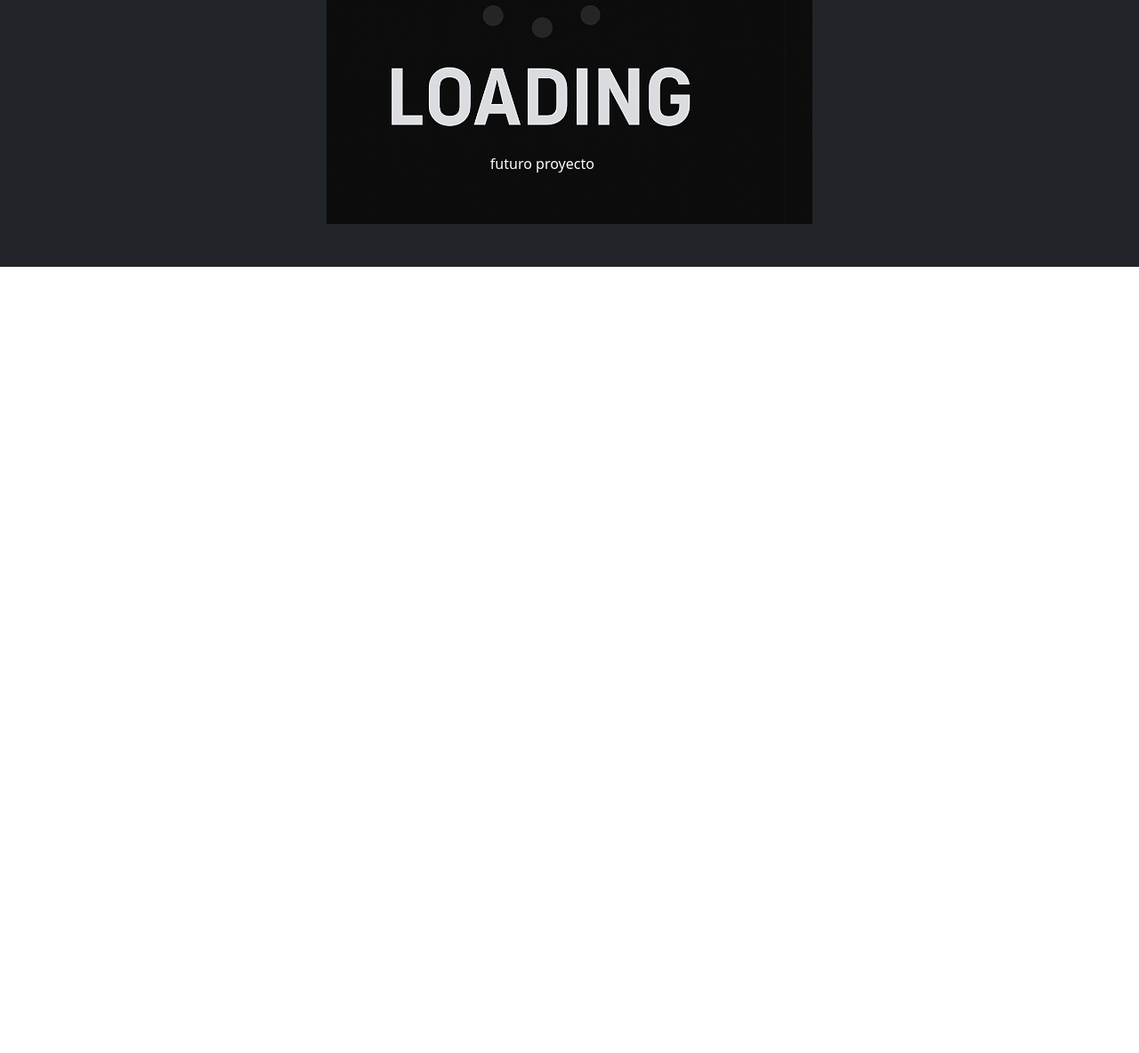
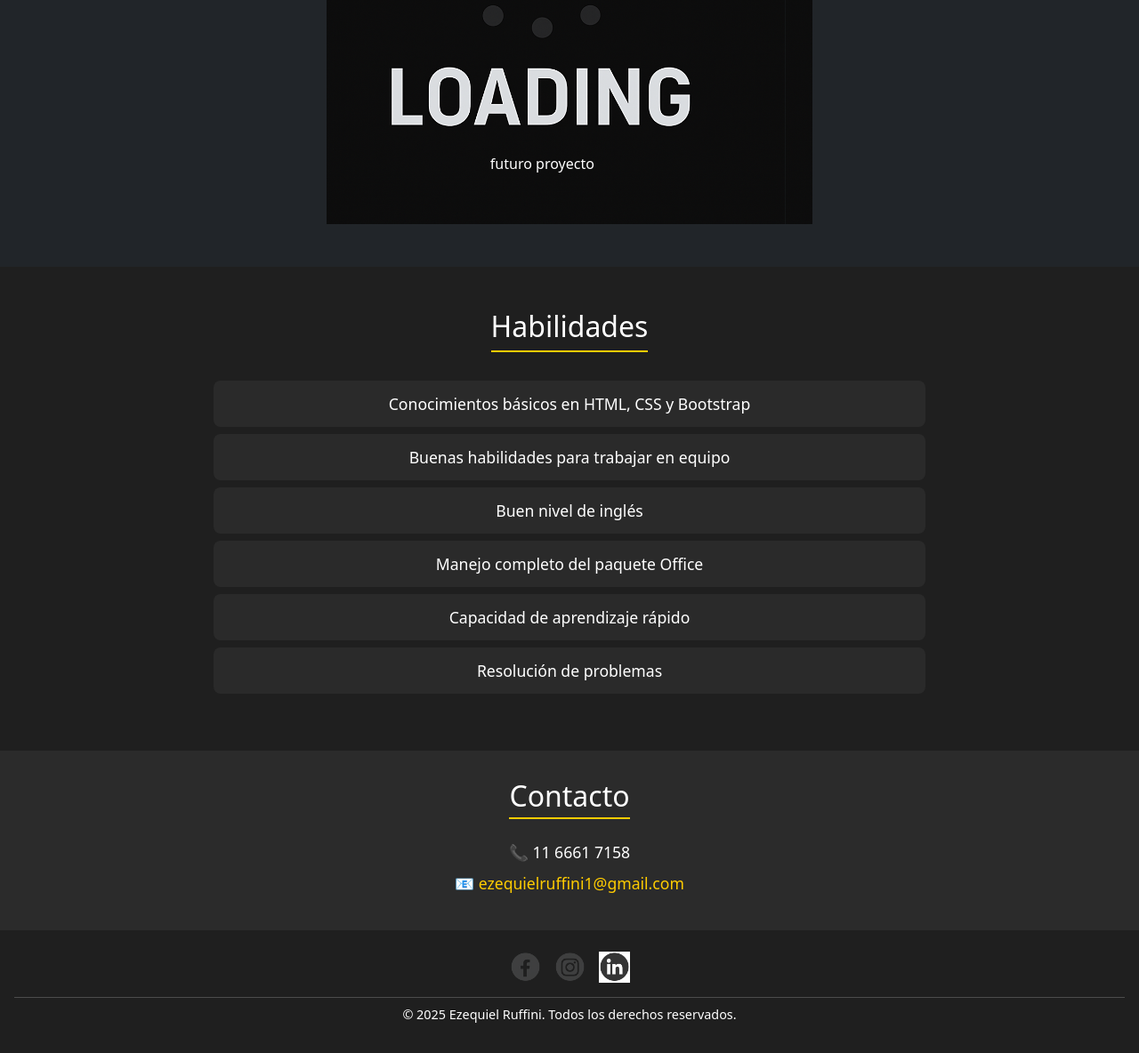
Before and after one commit to ezequielruffini/portfolio-utn, a plain HTML site: page index.html in a window 1280 px wide. Shown: the part 1313-2497 px from the top of the page at 89% size. Before the commit the page ends 1613 px from the top, so only its background shows below. Drawn offline with nearby package versions, Linux system fonts and the light colour scheme.

Commit message:
agregue footer y las secciones que quedaban

```diff
--- a/index.html
+++ b/index.html
@@ -168,6 +168,51 @@
         </div>
       </div>
     </section>
+    <section id="habilidades">
+      <div class="habilidades-container">
+        <h2>Habilidades</h2>
+        <ul>
+          <li>Conocimientos básicos en HTML, CSS y Bootstrap</li>
+          <li>Buenas habilidades para trabajar en equipo</li>
+          <li>Buen nivel de inglés</li>
+          <li>Manejo completo del paquete Office</li>
+          <li>Capacidad de aprendizaje rápido</li>
+          <li>Resolución de problemas</li>
+        </ul>
+      </div>
+    </section>
+    <section id="contacto">
+      <div class="contacto-container">
+        <h2>Contacto</h2>
+        <p>📞 11 6661 7158</p>
+        <p>
+          📧
+          <a href="mailto:ezequielruffini1@gmail.com"
+            >ezequielruffini1@gmail.com</a
+          >
+        </p>
+      </div>
+    </section>
+
+    <footer id="footer">
+      <div class="footer-container">
+        <div class="social-icons">
+          <a href="https://facebook.com" target="_blank">
+            <img src="/images/facebook.png" alt="Facebook" />
+          </a>
+          <a href="https://instagram.com" target="_blank">
+            <img src="/images/instagram.png" alt="Instagram" />
+          </a>
+          <a href="https://linkedin.com" target="_blank">
+            <img src="/images/linkedin.png" alt="LinkedIn" />
+          </a>
+        </div>
+      </div>
+
+      <div class="footer-bottom">
+        <p>&copy; 2025 Ezequiel Ruffini. Todos los derechos reservados.</p>
+      </div>
+    </footer>
 
     <script src="https://cdn.jsdelivr.net/npm/bootstrap@5.3.0/dist/js/bootstrap.bundle.min.js"></script>
   </body>
--- a/style.css
+++ b/style.css
@@ -103,7 +103,7 @@ header {
   }
 }
 .sobre-mi {
-  background-color: #6c757d; /* Gris secundario Bootstrap */
+  background-color: #6c757d;
   color: white;
   padding: 3rem 0;
 }
@@ -180,3 +180,136 @@ header {
     transform: translateY(0);
   }
 }
+
+#habilidades {
+  background-color: #1f1f1f;
+  color: white;
+  padding: 3rem 1rem;
+  text-align: center;
+}
+
+.habilidades-container {
+  max-width: 800px;
+  margin: 0 auto;
+}
+
+#habilidades h2 {
+  font-size: 2rem;
+  margin-bottom: 1.5rem;
+  border-bottom: 2px solid #ffcc00;
+  display: inline-block;
+  padding-bottom: 0.5rem;
+}
+
+#habilidades ul {
+  list-style: none;
+  padding: 0;
+}
+
+#habilidades ul li {
+  background-color: rgba(255, 255, 255, 0.05);
+  margin: 0.5rem 0;
+  padding: 0.8rem;
+  border-radius: 8px;
+  font-size: 1.1rem;
+  transition: background-color 0.3s ease;
+}
+
+#habilidades ul li:hover {
+  background-color: rgba(255, 255, 255, 0.15);
+}
+
+@media (max-width: 768px) {
+  #habilidades {
+    padding: 2rem 1rem;
+  }
+
+  #habilidades h2 {
+    font-size: 1.6rem;
+  }
+
+  #habilidades ul li {
+    font-size: 1rem;
+    padding: 0.6rem;
+  }
+}
+
+@media (max-width: 480px) {
+  #habilidades h2 {
+    font-size: 1.4rem;
+  }
+
+  #habilidades ul li {
+    font-size: 0.95rem;
+    padding: 0.5rem;
+  }
+}
+
+#contacto {
+  background-color: #2b2b2b;
+  color: white;
+  text-align: center;
+  padding: 2rem 1rem;
+}
+
+#contacto h2 {
+  font-size: 2rem;
+  margin-bottom: 1rem;
+  border-bottom: 2px solid #ffcc00;
+  display: inline-block;
+  padding-bottom: 0.3rem;
+}
+
+#contacto p {
+  font-size: 1.1rem;
+  margin: 0.5rem 0;
+}
+
+#contacto a {
+  color: #ffcc00;
+  text-decoration: none;
+}
+
+#contacto a:hover {
+  text-decoration: underline;
+}
+
+#footer {
+  background-color: #1f1f1f;
+  color: white;
+  padding: 1.5rem 1rem 1rem;
+}
+
+.footer-container {
+  display: flex;
+  justify-content: center;
+  margin-bottom: 1rem;
+}
+
+.social-icons {
+  display: flex;
+  gap: 15px;
+}
+
+.social-icons img {
+  width: 35px;
+  height: 35px;
+  transition: transform 0.3s ease;
+}
+
+.social-icons img:hover {
+  transform: scale(1.1);
+}
+
+.footer-bottom {
+  text-align: center;
+  font-size: 0.9rem;
+  border-top: 1px solid rgba(255, 255, 255, 0.2);
+  padding-top: 0.5rem;
+}
+
+@media (max-width: 768px) {
+  .social-icons {
+    justify-content: center;
+  }
+}
```
Also changed, not shown: images/facebook.png (added), images/instagram.png (added), images/linkedin.png (added).
